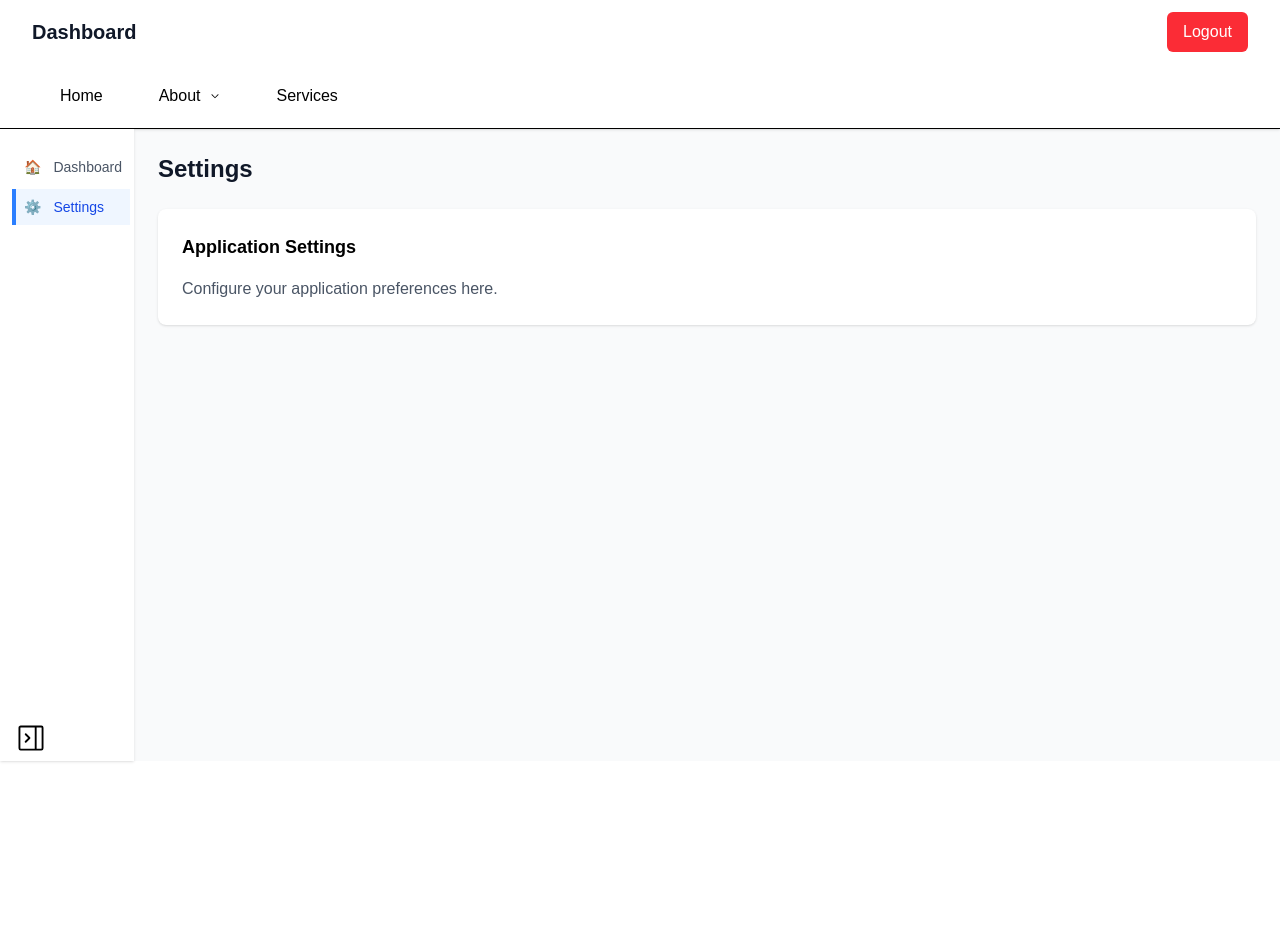
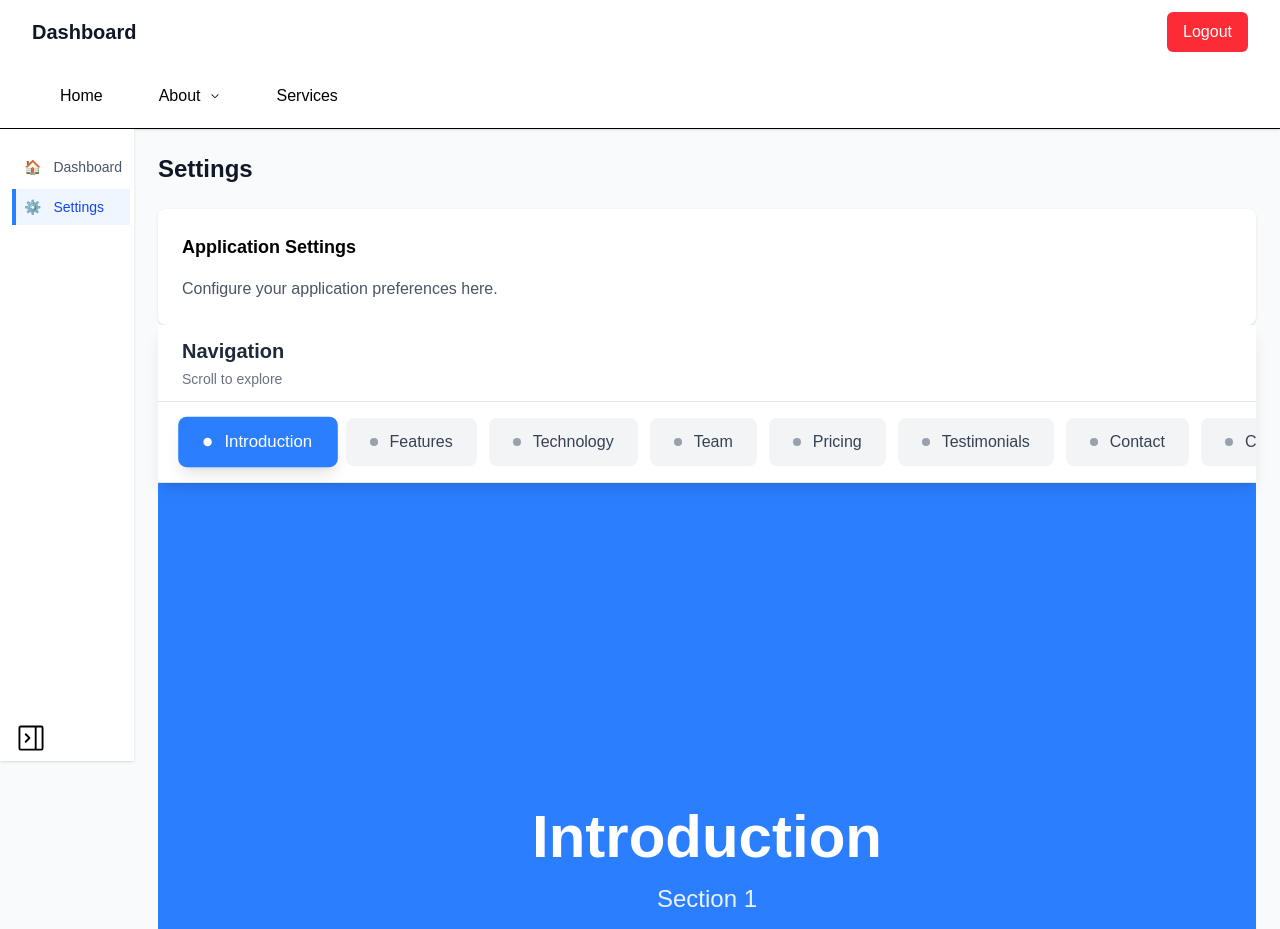
Before and after one commit to alirlikh/auth-app, a Next.js app: page /dashboard/settings in a window 1280 px wide. Before the commit the page ends 800 px from the top, so only its background shows below. Built offline with nearby package versions, Linux system fonts and the light colour scheme.

Commit message:
feat: add horizental scroll

```diff
--- a/app/(home)/dashboard/layout.tsx
+++ b/app/(home)/dashboard/layout.tsx
@@ -1,10 +1,10 @@
-import DashboardHeader from '@/app/component/DashboardHeader/DashboardHeader'
-import DashboardSidebar from '@/app/component/DashboardSidebar/DashboardSidebar'
-import { ReactNode } from 'react'
+import DashboardHeader from "@/app/component/DashboardHeader/DashboardHeader"
+import DashboardSidebar from "@/app/component/DashboardSidebar/DashboardSidebar"
+import { ReactNode } from "react"
 
 export const metadata = {
-  title: 'Dashboard - my app',
-  description: 'Dashboard area',
+  title: "Dashboard - my app",
+  description: "Dashboard area",
 }
 
 export default function DashboardLayout({ children }: { children: ReactNode }) {
@@ -14,7 +14,7 @@ export default function DashboardLayout({ children }: { children: ReactNode }) {
       <div className="flex">
         <DashboardSidebar />
 
-        <main className="flex-1 p-6">{children}</main>
+        <main className="flex-1 p-6 overflow-x-hidden h-dvh ">{children}</main>
       </div>
     </div>
   )
--- a/app/(home)/dashboard/settings/page.jsx
+++ /dev/null
@@ -1,11 +0,0 @@
-export default function SettingsPage() {
-  return (
-    <div>
-      <h1 className="text-2xl font-bold text-gray-900 mb-6">Settings</h1>
-
-      <div className="bg-white shadow rounded-lg p-6">
-        <h3 className="text-lg font-semibold mb-4">Application Settings</h3>
-        <p className="text-gray-600">Configure your application preferences here.</p>
-      </div>
-    </div>
-  )}
--- /dev/null
+++ b/app/(home)/dashboard/settings/page.tsx
@@ -0,0 +1,64 @@
+"use client"
+
+import { HorizontalScrollNav } from "@/app/component/HorizontalScrollNav/HorizontalScrollNav"
+import { useScrollSelection } from "@/app/hooks/useScrollSelection"
+import { useState } from "react"
+
+export default function SettingsPage() {
+  const [items] = useState<any[]>([
+    { id: 1, title: "Introduction", color: "bg-blue-500" },
+    { id: 2, title: "Features", color: "bg-purple-500" },
+    { id: 3, title: "Technology", color: "bg-green-500" },
+    { id: 4, title: "Team", color: "bg-orange-500" },
+    { id: 5, title: "Pricing", color: "bg-red-500" },
+    { id: 6, title: "Testimonials", color: "bg-pink-500" },
+    { id: 7, title: "Contact", color: "bg-indigo-500" },
+    { id: 8, title: "Contact", color: "bg-indigo-400" },
+    { id: 9, title: "Contact", color: "bg-indigo-300" },
+    { id: 10, title: "Contact", color: "bg-indigo-200" },
+    { id: 11, title: "Contact", color: "bg-indigo-100" },
+  ])
+
+  const { activeIndex, scrollToSection, setSectionRef } = useScrollSelection(
+    items.length
+  )
+
+  return (
+    <div>
+      <h1 className="text-2xl font-bold text-gray-900 mb-6">Settings</h1>
+
+      <div className="bg-white shadow rounded-lg p-6">
+        <h3 className="text-lg font-semibold mb-4">Application Settings</h3>
+        <p className="text-gray-600">
+          Configure your application preferences here.
+        </p>
+      </div>
+
+      <div className="sticky -top-9 z-30">
+        <HorizontalScrollNav
+          items={items}
+          activeIndex={activeIndex}
+          onItemClick={scrollToSection}
+        />
+      </div>
+
+      <div className="flex-1 overflow-y-auto">
+        {items.map((item, index) => (
+          <div
+            key={item.id}
+            ref={setSectionRef(index)}
+            className={`min-h-screen flex items-center justify-center ${item.color}`}
+          >
+            <div className="text-center text-white">
+              <h1 className="text-6xl font-bold mb-4">{item.title}</h1>
+              <p className="text-2xl opacity-90">Section {item.id}</p>
+              <p className="mt-4 text-lg opacity-75">
+                Scroll down to see the navigation update
+              </p>
+            </div>
+          </div>
+        ))}
+      </div>
+    </div>
+  )
+}
--- /dev/null
+++ b/app/component/HorizontalScrollNav/HorizontalScrollNav.tsx
@@ -0,0 +1,73 @@
+import { useEffect, useRef } from "react"
+
+export interface HorizontalScrollNavProps {
+  items: any[]
+  activeIndex: number
+  onItemClick: (index: number) => void
+}
+
+export function HorizontalScrollNav({
+  items,
+  activeIndex,
+  onItemClick,
+}: HorizontalScrollNavProps) {
+  const listRef = useRef<HTMLDivElement>(null)
+
+  useEffect(() => {
+    if (listRef.current) {
+      const container = listRef.current
+      const activeItem = container.querySelector(
+        `button:nth-child(${activeIndex + 1})`
+      ) as HTMLElement
+      if (activeItem) {
+        const containerRect = container.getBoundingClientRect()
+        const itemRect = activeItem.getBoundingClientRect()
+        const scrollLeft =
+          itemRect.left -
+          containerRect.left +
+          container.scrollLeft -
+          containerRect.width / 2 +
+          itemRect.width / 2
+
+        container.scrollTo({
+          left: scrollLeft,
+          behavior: "smooth",
+        })
+      }
+    }
+  }, [activeIndex])
+
+  return (
+    <div className="bg-white border-b border-gray-200 shadow-lg">
+      <div className="px-6 py-3 border-b border-gray-200">
+        <h2 className="text-xl font-bold text-gray-800">Navigation</h2>
+        <p className="text-sm text-gray-500 mt-1">Scroll to explore</p>
+      </div>
+
+      <div ref={listRef} className="overflow-x-auto px-6 py-4">
+        <div className="flex gap-3 min-w-max">
+          {items.map((item, index) => (
+            <button
+              key={item.id}
+              onClick={() => onItemClick(index)}
+              className={`px-6 py-3 rounded-lg transition-all duration-300 whitespace-nowrap ${
+                activeIndex === index
+                  ? "bg-blue-500 text-white shadow-lg scale-105"
+                  : "bg-gray-100 text-gray-700 hover:bg-gray-200"
+              }`}
+            >
+              <div className="flex items-center gap-3">
+                <div
+                  className={`w-2 h-2 rounded-full ${
+                    activeIndex === index ? "bg-white" : "bg-gray-400"
+                  }`}
+                />
+                <span className="font-medium">{item.title}</span>
+              </div>
+            </button>
+          ))}
+        </div>
+      </div>
+    </div>
+  )
+}
--- /dev/null
+++ b/app/hooks/useScrollSelection.ts
@@ -0,0 +1,80 @@
+import { useEffect, useRef, useState } from "react"
+
+export interface ScrollSelectionOptions {
+  threshold?: number
+  rootMargin?: string
+}
+
+export interface ScrollSelectionReturn {
+  activeIndex: number
+  scrollToSection: (index: number) => void
+  setSectionRef: (index: number) => (el: HTMLElement | null) => void
+}
+
+export function useScrollSelection(
+  itemsCount: number,
+  options: ScrollSelectionOptions = {}
+): ScrollSelectionReturn {
+  const { threshold = 0.5, rootMargin = "-20% 0px -20% 0px" } = options
+
+  const [activeIndex, setActiveIndex] = useState<number>(0)
+  const sectionRefs = useRef<(HTMLElement | null)[]>([])
+
+  useEffect(() => {
+    const observer = new IntersectionObserver(
+      (entries) => {
+        entries.forEach((entry) => {
+          if (entry.isIntersecting) {
+            const index = sectionRefs.current.indexOf(
+              entry.target as HTMLElement
+            )
+
+            console.log(index)
+
+            if (index !== -1) {
+              setActiveIndex(index)
+            }
+          }
+        })
+      },
+      { threshold, rootMargin }
+    )
+
+    sectionRefs.current.forEach((ref) => {
+      if (ref) observer.observe(ref)
+    })
+
+    return () => observer.disconnect()
+  }, [threshold, rootMargin])
+
+  //   useEffect(() => {
+  //     const observer = new IntersectionObserver((entries) => {
+  //       entries.forEach((entry) => {
+  //         if (entry.isIntersecting) {
+  //           let elem = entry.target
+
+  //           console.log(elem)
+  //         }
+  //       })
+  //     })
+  //   }, [threshold, rootMargin])
+
+  const scrollToSection = (index: number): void => {
+    sectionRefs.current[index]?.scrollIntoView({
+      behavior: "smooth",
+      block: "center",
+    })
+  }
+
+  const setSectionRef =
+    (index: number) =>
+    (el: HTMLElement | null): void => {
+      sectionRefs.current[index] = el
+    }
+
+  return {
+    activeIndex,
+    scrollToSection,
+    setSectionRef,
+  }
+}
```
Also changed, not shown: 1 other file (tests, documents, lock files or other folders).
